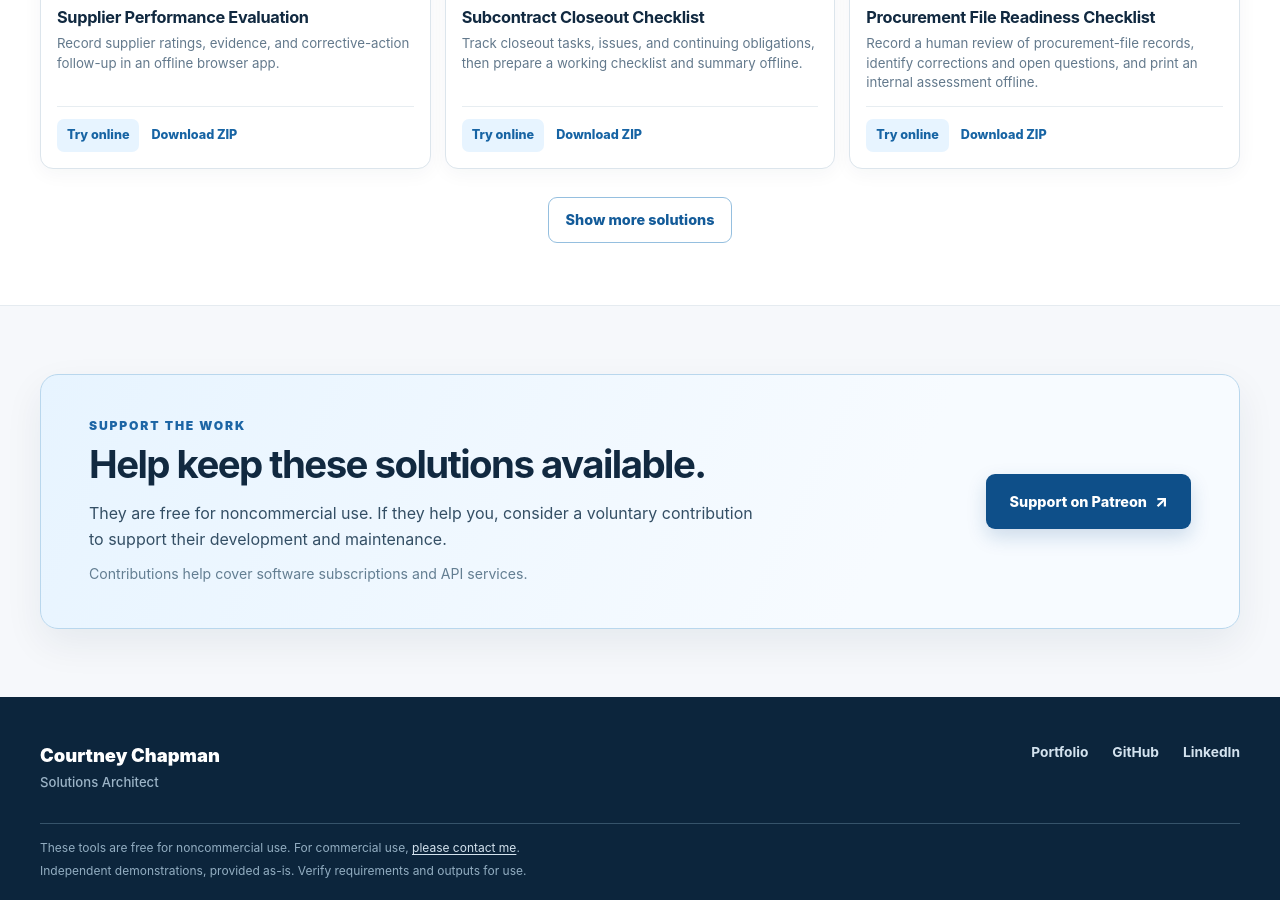
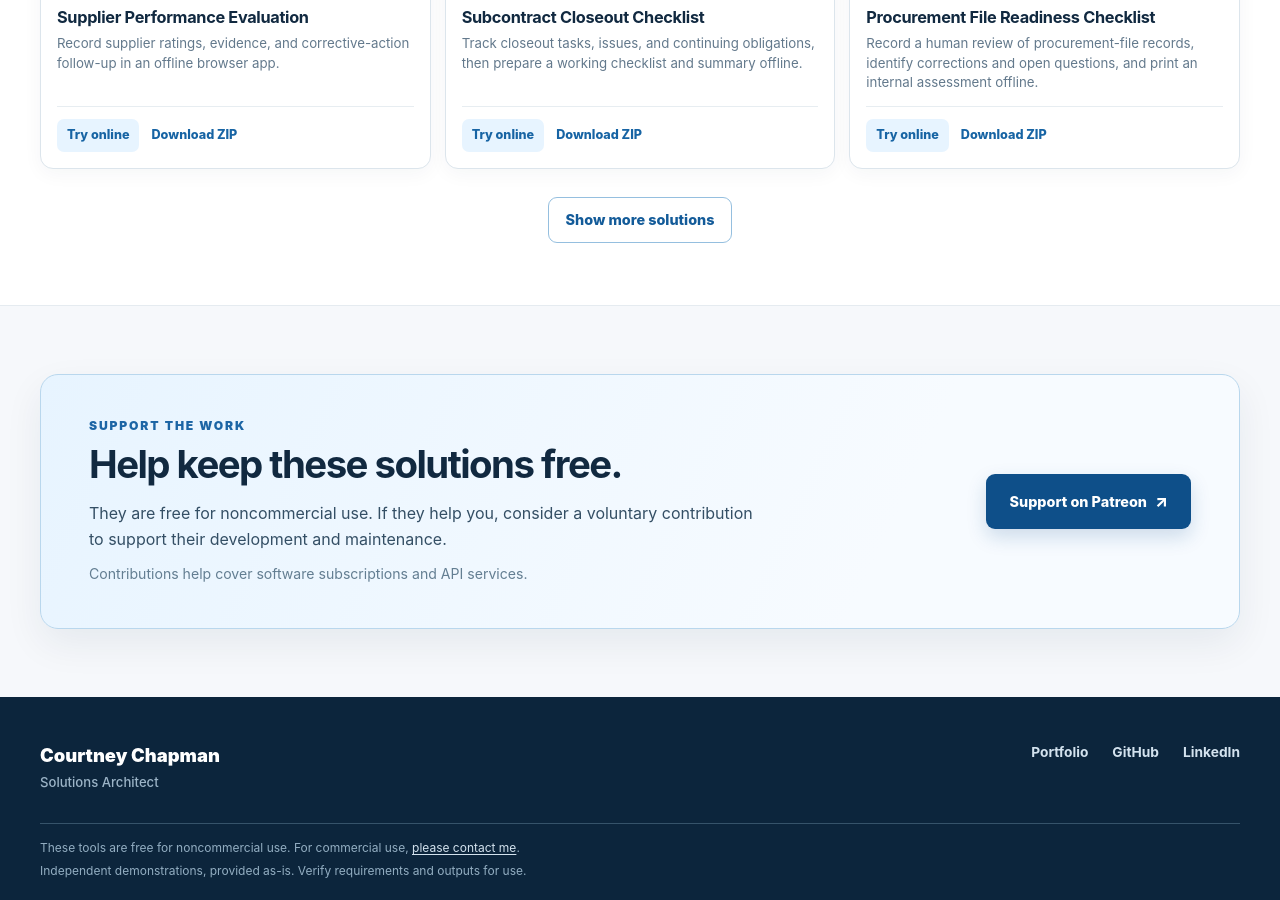
Before and after one commit to courtney-chapman/tools-public, a Jekyll site: the page index.html, which Jekyll copies as it is, in a window 1280 px wide and 900 px high, scrolled down 2390 px. Built offline with Jekyll 4.4.1, drawn with Linux system fonts in a browser that asks for light colours.

Commit message:
Clarify support heading
Change the homepage support heading to Help keep these solutions free.

```diff
--- a/index.html
+++ b/index.html
@@ -125,7 +125,7 @@
       <div class="wrap support-panel">
         <div class="support-copy">
           <p class="section-kicker">Support the work</p>
-          <h2 id="support-title">Help keep these solutions available.</h2>
+          <h2 id="support-title">Help keep these solutions free.</h2>
           <p>They are free for noncommercial use. If they help you, consider a voluntary contribution to support their development and maintenance.</p>
           <p class="support-detail">Contributions help cover software subscriptions and API services.</p>
         </div>
```
